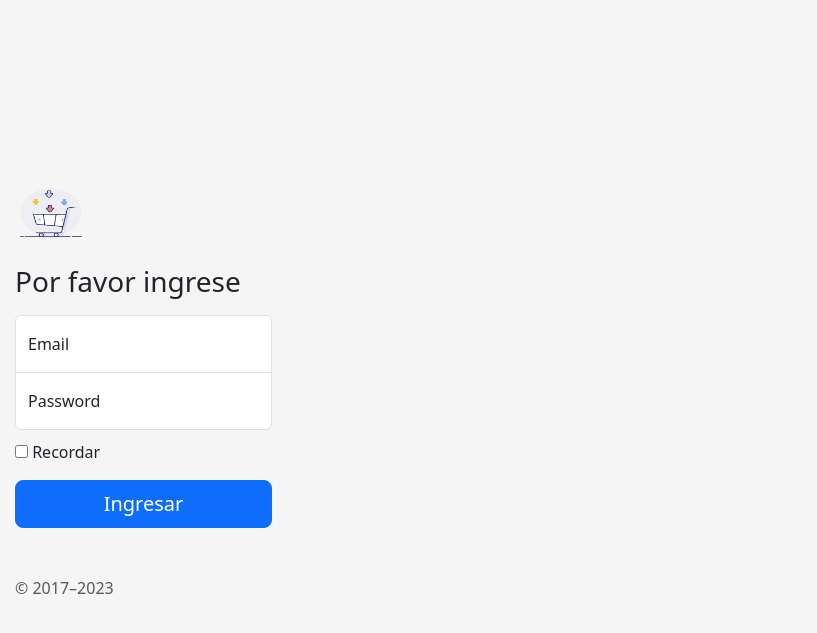
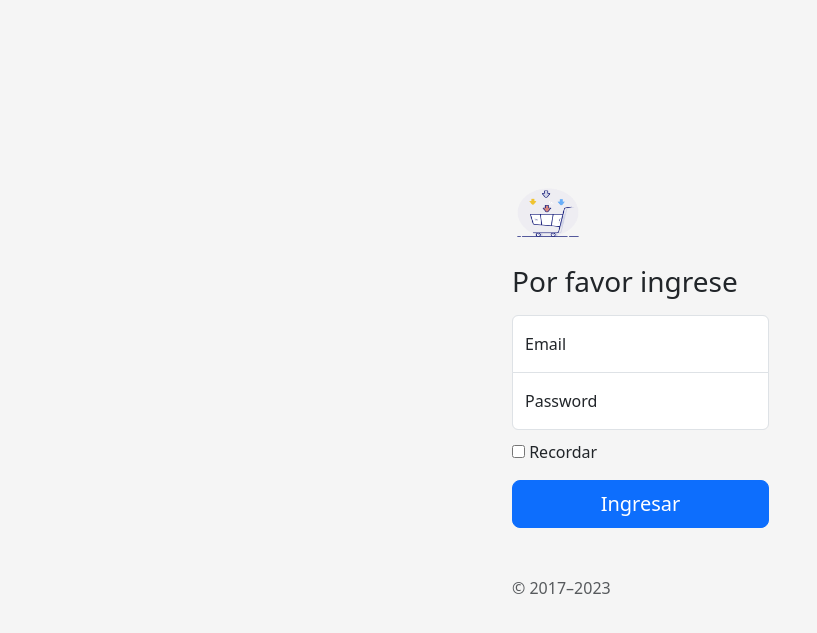
Before and after one commit to andres-gonzalez-13/ProyDummy, a Flask app: page /login in a window 1280 px wide. Shown: the top 633 px of the page, without its empty margins (0-817 px from the left). Run offline with Flask 3, Linux system fonts and the light colour scheme.

Commit message:
Update src\static\css\styles.css for center loging

```diff
--- a/src/static/css/styles.css
+++ b/src/static/css/styles.css
@@ -12,8 +12,10 @@ body {
 }
 
 .form-signin {
-  max-width: 330px;
-  padding: 15px;
+  padding-top: 15px;
+  padding-right: 15px;
+  padding-bottom: 15px;
+  padding-left: 40%;
 }
 
 .form-signin .form-floating:focus-within {
```
